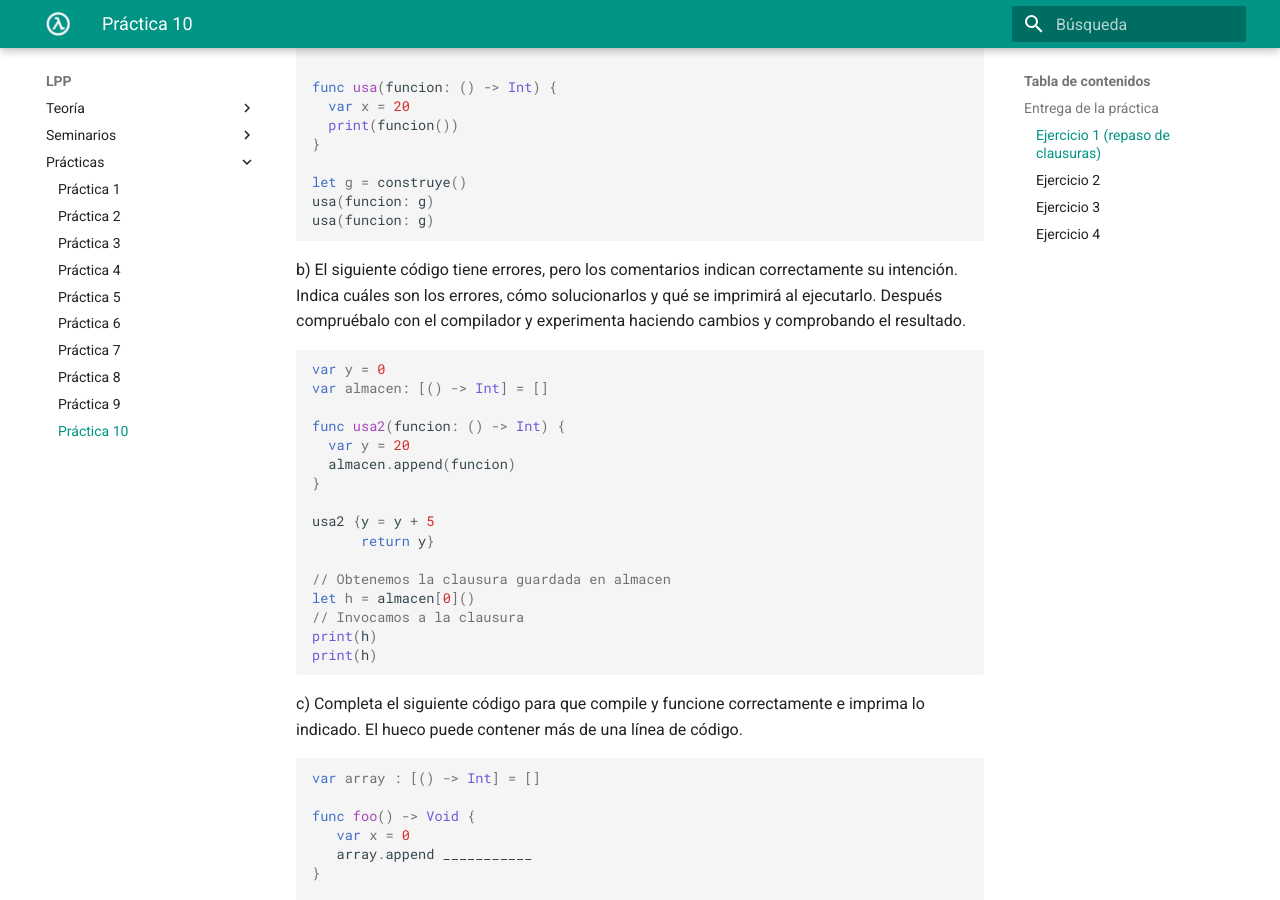
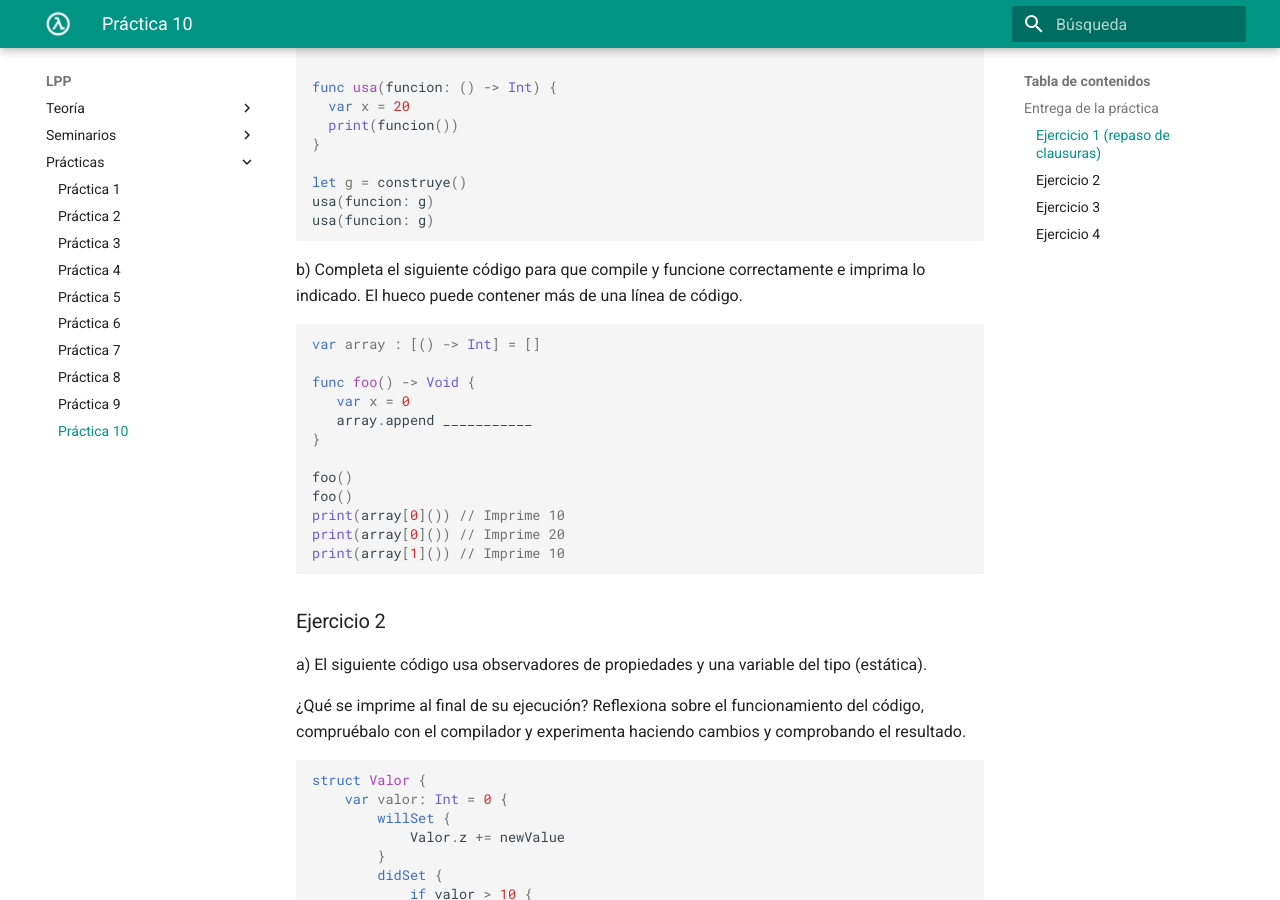
Before and after one commit to domingogallardo/apuntes-lpp, an MkDocs documentation site: the page built from docs/practicas/practica10/practica10.md, in a window 1280 px wide and 900 px high, scrolled down 703 px. Built offline with MkDocs 1.6.1 and Material for MkDocs 9.7.7, drawn with Linux system fonts in a browser that asks for light colours.

Commit message:
Práctica 10

````diff
--- a/docs/practicas/practica10/practica10.md
+++ b/docs/practicas/practica10/practica10.md
@@ -39,32 +39,7 @@ usa(funcion: g)
 usa(funcion: g)
 ```
 
-b) El siguiente código tiene errores, pero los comentarios indican
-correctamente su intención. Indica cuáles son los errores, cómo
-solucionarlos y qué se imprimirá al ejecutarlo. Después compruébalo
-con el compilador y experimenta haciendo cambios y comprobando el
-resultado.
-
-```swift
-var y = 0
-var almacen: [() -> Int] = []
-
-func usa2(funcion: () -> Int) {
-  var y = 20
-  almacen.append(funcion)
-}
-
-usa2 {y = y + 5
-      return y}
-
-// Obtenemos la clausura guardada en almacen
-let h = almacen[0]()
-// Invocamos a la clausura
-print(h)
-print(h)
-```
-
-c) Completa el siguiente código para que compile y funcione
+b) Completa el siguiente código para que compile y funcione
 correctamente e imprima lo indicado. El hueco puede contener más de
 una línea de código.
 
````
